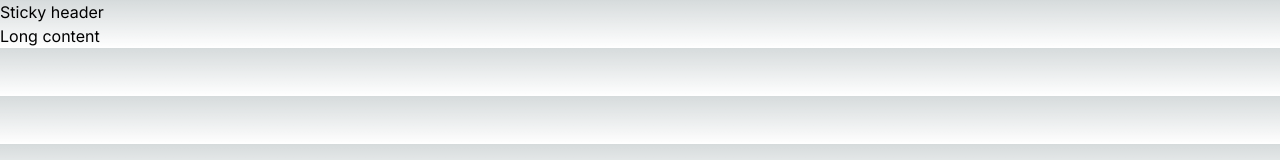
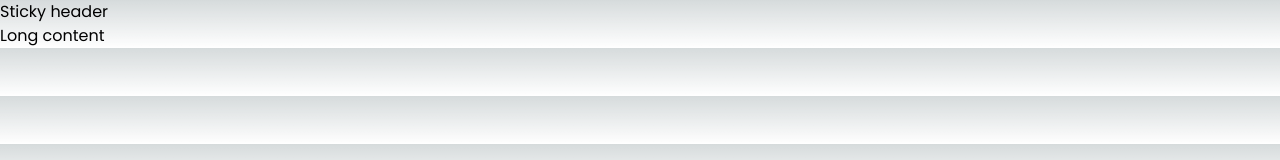
Before and after one commit to chidexebere/trip-planner, a Next.js app: page / in a window 1280 px wide. Shown: the top 160 px of the page. Built offline with nearby package versions, Linux system fonts and the light colour scheme.

Commit message:
chore: use poppin font

```diff
--- a/src/app/layout.tsx
+++ b/src/app/layout.tsx
@@ -1,13 +1,18 @@
+import Layout from '@/layout';
 import type { Metadata } from 'next';
-import { Inter } from 'next/font/google';
+import { Poppins } from 'next/font/google';
 import './globals.css';
-import Layout from '@/layout';
 
-const inter = Inter({ subsets: ['latin'] });
+const poppins = Poppins({
+  subsets: ['latin'],
+  display: 'swap',
+  variable: '--font-poppins',
+  weight: ['100', '200', '300', '400', '500', '600', '700', '800', '900'],
+});
 
 export const metadata: Metadata = {
-  title: 'Create Next App',
-  description: 'Generated by create next app',
+  title: 'Trip Planner',
+  description: 'Vacation Trip Planner Website',
 };
 
 export default function RootLayout({
@@ -17,7 +22,7 @@
 }>) {
   return (
     <html lang="en">
-      <body className={inter.className}>
+      <body className={poppins.className}>
         <Layout>{children}</Layout>
       </body>
     </html>
```
